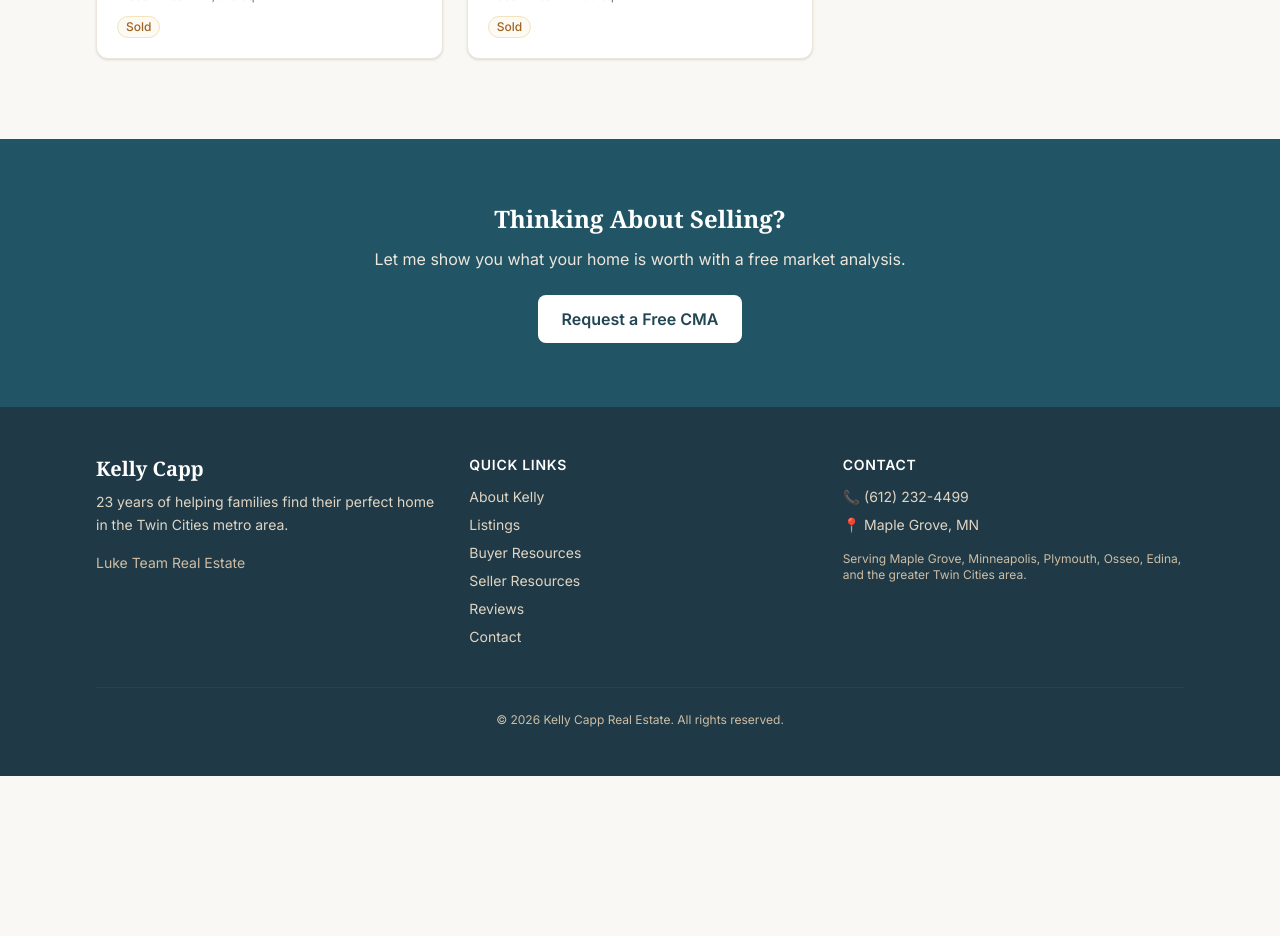
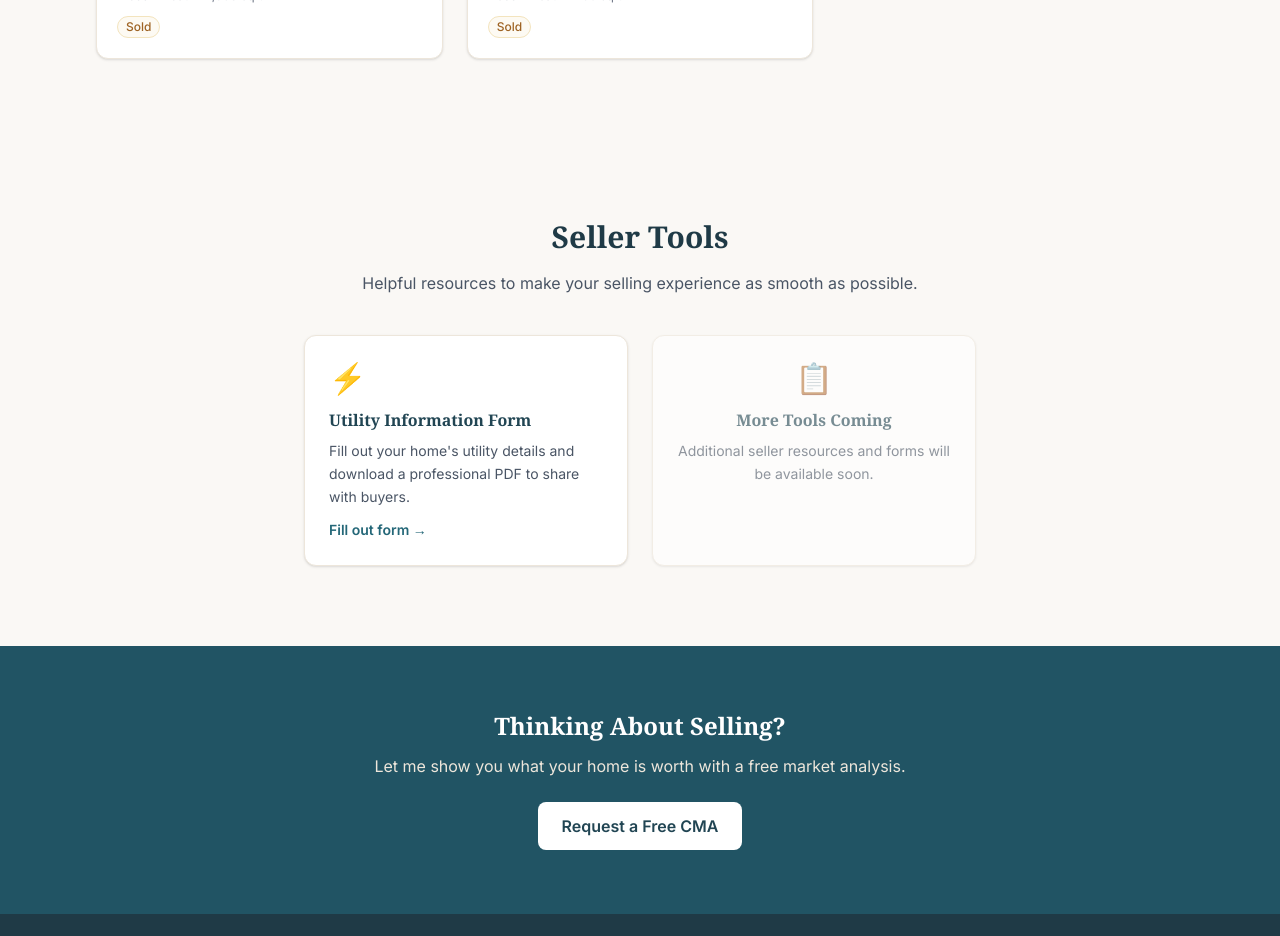
Before and after one commit to capper-cmd/kellycapp, a Next.js app: page /sellers in a window 1280 px wide. Shown: the part 2080-3016 px from the top of the page. Before the commit the page ends 2856 px from the top, so only its background shows below. Built offline with nearby package versions, Linux system fonts and the light colour scheme.

Commit message:
Add seller tools section with utility form link

```diff
--- a/src/app/sellers/page.tsx
+++ b/src/app/sellers/page.tsx
@@ -143,6 +143,42 @@ export default function Sellers() {
         </div>
       </section>
 
+      {/* Seller Tools */}
+      <section className="py-20 bg-warm-50">
+        <div className="max-w-4xl mx-auto px-4 sm:px-6 lg:px-8 text-center">
+          <h2 className="text-3xl font-serif font-bold text-brand-900 mb-4">
+            Seller Tools
+          </h2>
+          <p className="text-gray-600 mb-10 max-w-2xl mx-auto">
+            Helpful resources to make your selling experience as smooth as possible.
+          </p>
+          <div className="grid grid-cols-1 sm:grid-cols-2 gap-6 max-w-2xl mx-auto">
+            <Link
+              href="/sellers/utility-form"
+              className="bg-white rounded-xl p-6 border border-warm-200 shadow-sm hover:shadow-md hover:border-brand-300 transition-all text-left group"
+            >
+              <div className="text-3xl mb-3">⚡</div>
+              <h3 className="font-serif font-bold text-brand-800 group-hover:text-brand-600 transition-colors">
+                Utility Information Form
+              </h3>
+              <p className="mt-2 text-sm text-gray-600 leading-relaxed">
+                Fill out your home&apos;s utility details and download a professional PDF to share with buyers.
+              </p>
+              <span className="inline-block mt-3 text-sm font-semibold text-brand-600">
+                Fill out form →
+              </span>
+            </Link>
+            <div className="bg-white rounded-xl p-6 border border-warm-200 shadow-sm opacity-60">
+              <div className="text-3xl mb-3">📋</div>
+              <h3 className="font-serif font-bold text-brand-800">More Tools Coming</h3>
+              <p className="mt-2 text-sm text-gray-600 leading-relaxed">
+                Additional seller resources and forms will be available soon.
+              </p>
+            </div>
+          </div>
+        </div>
+      </section>
+
       <section className="py-16 bg-brand-700 text-white text-center">
         <div className="max-w-2xl mx-auto px-4">
           <h2 className="text-2xl font-serif font-bold">
```
